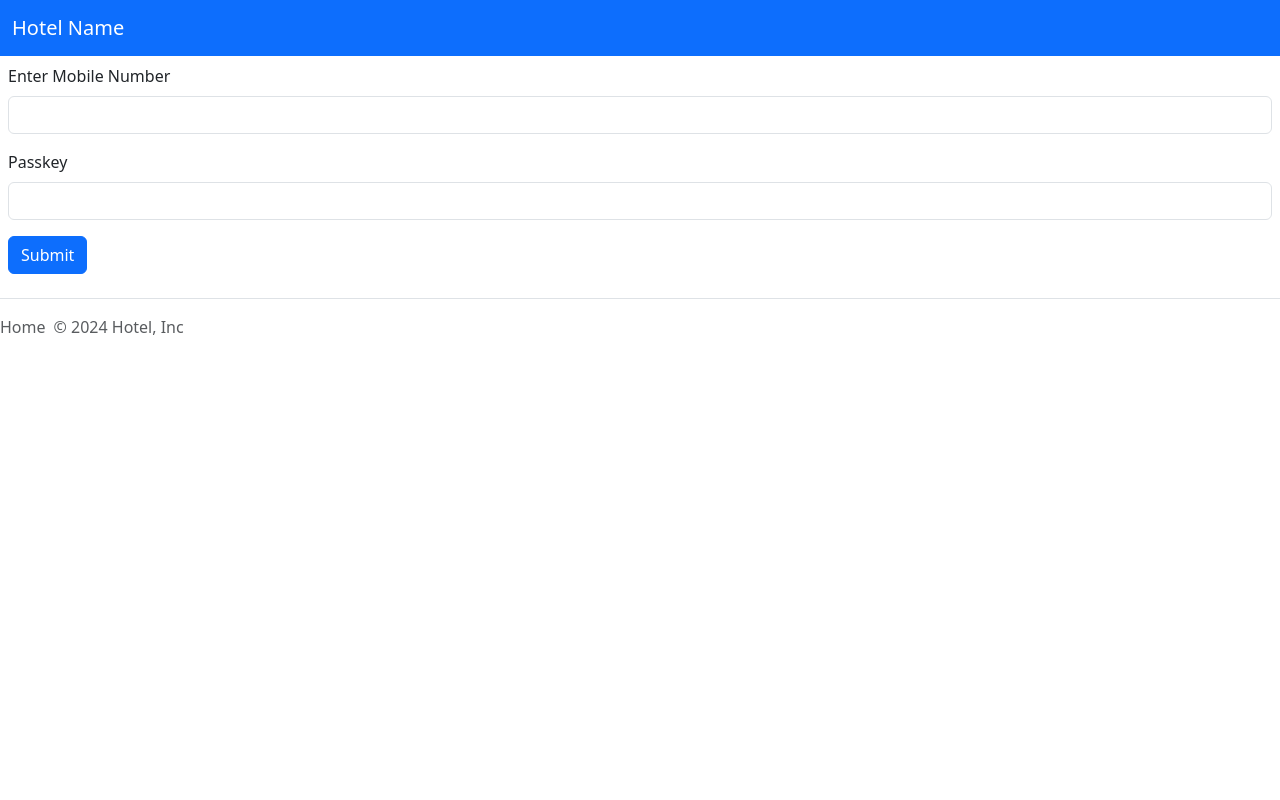
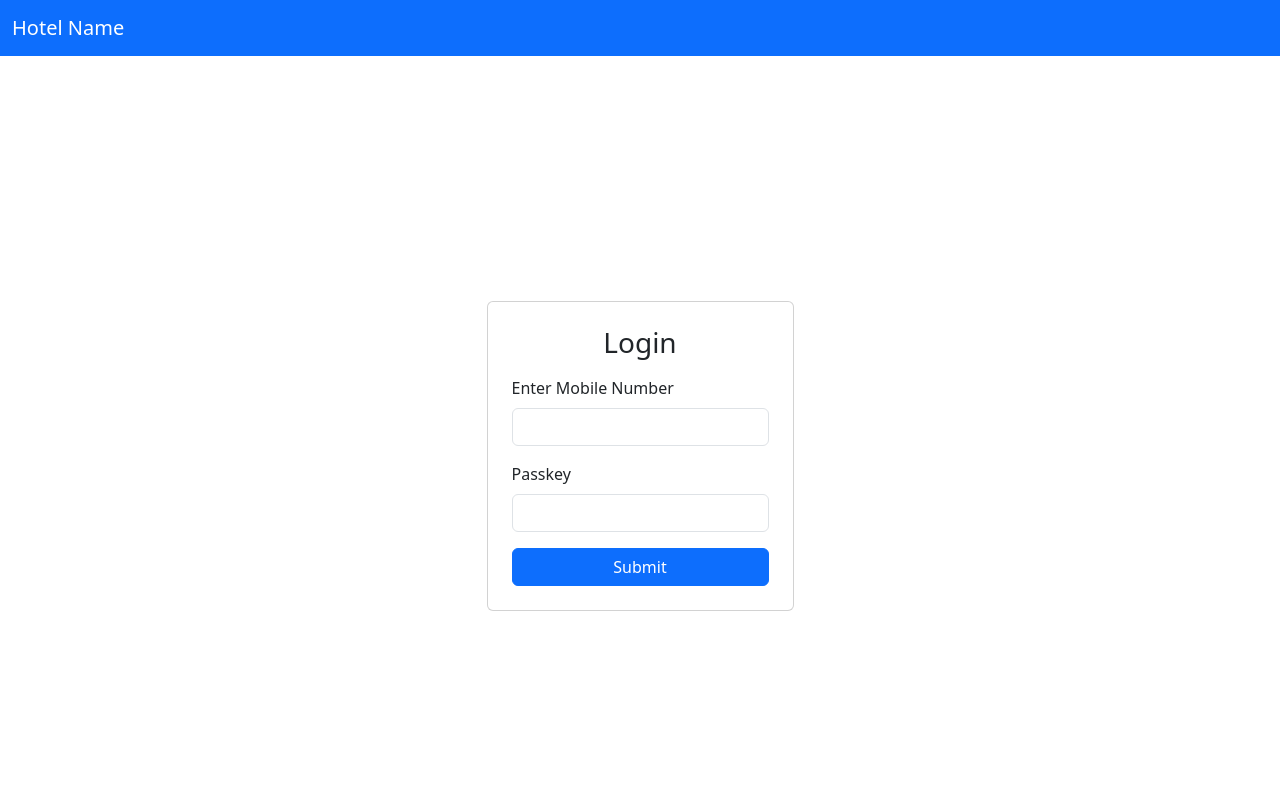
Before and after one commit to Ronak-Dagale/Hotel-Management-Frontend, a React (Create React App) app: page /waiterlogin in a window 1280 px wide. Shown: the top 800 px of the page. Built offline with nearby package versions, Linux system fonts and the light colour scheme; no server answers.

Commit message:
Update Login.js

```diff
--- a/src/components/Login.js
+++ b/src/components/Login.js
@@ -1,46 +1,67 @@
-import React, { useState } from 'react';
+import React, { useState } from 'react'
 
 const Login = (props) => {
-  const [mobileNumber, setMobileNumber] = useState('');
-  const [password, setPassword] = useState('');
-  const [error, setError] = useState('');
+  const [mobileNumber, setMobileNumber] = useState('')
+  const [password, setPassword] = useState('')
+  const [error, setError] = useState('')
 
   const handleMobileNumberChange = (e) => {
-    setMobileNumber(e.target.value);
-  };
+    setMobileNumber(e.target.value)
+  }
 
   const handlePasswordChange = (e) => {
-    setPassword(e.target.value);
-  };
+    setPassword(e.target.value)
+  }
 
   const handleSubmit = async (e) => {
-    e.preventDefault();
+    e.preventDefault()
     try {
-      const response = await props.handleSubmit(mobileNumber, password);
+      const response = await props.handleSubmit(mobileNumber, password)
       if (!response.success) {
-        setError(response.message);
+        setError(response.message)
       }
     } catch (error) {
-      setError('An error occurred. Please try again.');
+      setError('An error occurred. Please try again.')
     }
-  };
+  }
 
   return (
-    <div className='m-2'>
-      <form onSubmit={handleSubmit}>
-        <div className="mb-3">
-          <label htmlFor="mobileNumber" className="form-label">Enter Mobile Number</label>
-          <input type="number" className="form-control" id="mobileNumber" value={mobileNumber} onChange={handleMobileNumberChange} />
-        </div>
-        <div className="mb-3">
-          <label htmlFor="password" className="form-label">Passkey</label>
-          <input type="password" className="form-control" id="password" value={password} onChange={handlePasswordChange} />
-        </div>
-        {error && <div className="alert alert-danger">{error}</div>}
-        <button type="submit" className="btn btn-primary">Submit</button>
-      </form>
+    <div className='d-flex justify-content-center align-items-center vh-100'>
+      <div className='card p-4' style={{ minWidth: '300px' }}>
+        <h3 className='text-center mb-3'>Login</h3>
+        <form onSubmit={handleSubmit}>
+          <div className='mb-3'>
+            <label htmlFor='mobileNumber' className='form-label'>
+              Enter Mobile Number
+            </label>
+            <input
+              type='number'
+              className='form-control'
+              id='mobileNumber'
+              value={mobileNumber}
+              onChange={handleMobileNumberChange}
+            />
+          </div>
+          <div className='mb-3'>
+            <label htmlFor='password' className='form-label'>
+              Passkey
+            </label>
+            <input
+              type='password'
+              className='form-control'
+              id='password'
+              value={password}
+              onChange={handlePasswordChange}
+            />
+          </div>
+          {error && <div className='alert alert-danger'>{error}</div>}
+          <button type='submit' className='btn btn-primary w-100'>
+            Submit
+          </button>
+        </form>
+      </div>
     </div>
-  );
-};
+  )
+}
 
-export default Login;
+export default Login
```
